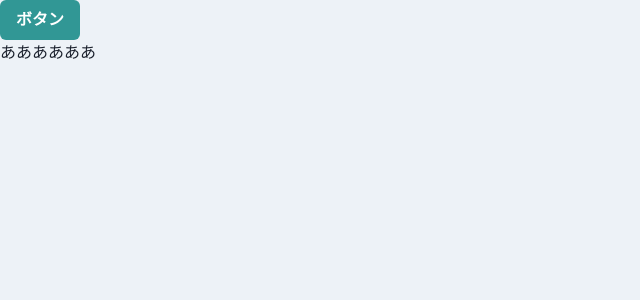
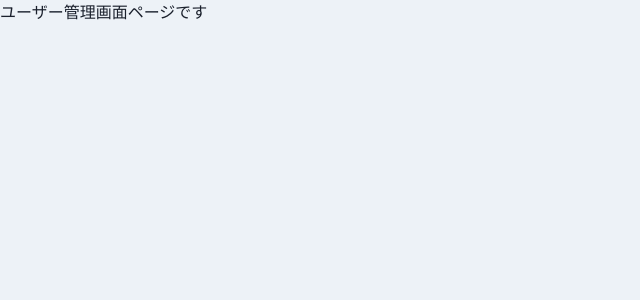
Before and after one commit to soar1219/test-app, a React (Create React App) app: page /home/user-manegemant in a window 1280 px wide. Shown: the top 300 px of the page, without its empty margins (0-640 px from the left). Built offline with nearby package versions, Linux system fonts and the light colour scheme.

Commit message:
ルーティングの設定

```diff
--- a/package.json
+++ b/package.json
@@ -13,9 +13,11 @@
     "@types/node": "^16.18.58",
     "@types/react": "^18.2.28",
     "@types/react-dom": "^18.2.13",
+    "@types/react-router-dom": "^5.3.3",
     "framer-motion": "^10.16.4",
     "react": "^18.2.0",
     "react-dom": "^18.2.0",
+    "react-router-dom": "^6.16.0",
     "react-scripts": "5.0.1",
     "typescript": "^4.9.5",
     "web-vitals": "^2.1.4"
--- a/src/App.tsx
+++ b/src/App.tsx
@@ -1,12 +1,16 @@
-import { Button, ChakraProvider } from '@chakra-ui/react';
+import { ChakraProvider } from '@chakra-ui/react';
+import { BrowserRouter as Router } from 'react-router-dom';
+
+import theme from './theme/theme';
 import './App.css';
-import theme from './theme/theme';
+import { Root } from './router/Root';
 
 function App() {
   return (
     <ChakraProvider theme={theme}>
-      <Button colorScheme='teal'>ボタン</Button>
-      <p>ああああああ</p>
+      <Router>
+        <Root />
+      </Router>
     </ChakraProvider>
   );
 }
--- /dev/null
+++ b/src/components/pages/Home.tsx
@@ -0,0 +1,9 @@
+import { FC, memo } from "react";
+
+export const Home: FC = memo(() => {
+    return(
+        <div>
+            <p>Homeページです</p>
+        </div>
+    )
+})
--- /dev/null
+++ b/src/components/pages/Login.tsx
@@ -0,0 +1,9 @@
+import { FC, memo } from "react";
+
+export const Login: FC = memo(() => {
+    return(
+        <div>
+            <p>ログインページです</p>
+        </div>
+    )
+})
--- /dev/null
+++ b/src/components/pages/Page404.tsx
@@ -0,0 +1,9 @@
+import { FC, memo } from "react";
+
+export const Page404: FC = memo(() => {
+    return(
+        <div>
+            <p>404ページです</p>
+        </div>
+    )
+})
--- /dev/null
+++ b/src/components/pages/Setting.tsx
@@ -0,0 +1,9 @@
+import { FC, memo } from "react";
+
+export const Setting: FC = memo(() => {
+    return(
+        <div>
+            <p>設定ページです</p>
+        </div>
+    )
+})
--- /dev/null
+++ b/src/components/pages/UserManegement.tsx
@@ -0,0 +1,9 @@
+import { FC, memo } from "react";
+
+export const UserManegement: FC = memo(() => {
+    return(
+        <div>
+            <p>ユーザー管理画面ページです</p>
+        </div>
+    )
+})
--- /dev/null
+++ b/src/router/Root.tsx
@@ -0,0 +1,19 @@
+import { FC, memo } from "react";
+import { Route, Routes } from "react-router-dom";
+import { Login } from "../components/pages/Login";
+import { Home } from "../components/pages/Home";
+import { UserManegement } from "../components/pages/UserManegement";
+import { Setting } from "../components/pages/Setting";
+import { Page404 } from "../components/pages/Page404";
+
+export const Root: FC = memo(() => {
+    return (
+        <Routes>
+            <Route path="/" element={<Login />} />
+            <Route path="/home" element={<Home />} />
+            <Route path="/home/user-manegemant" element={<UserManegement />} />
+            <Route path="/setting" element={<Setting />} />
+            <Route path='/*' element={<Page404/>} />
+        </Routes>
+    )
+})
```
Also changed, not shown: 1 other file (tests, documents, lock files or other folders).
